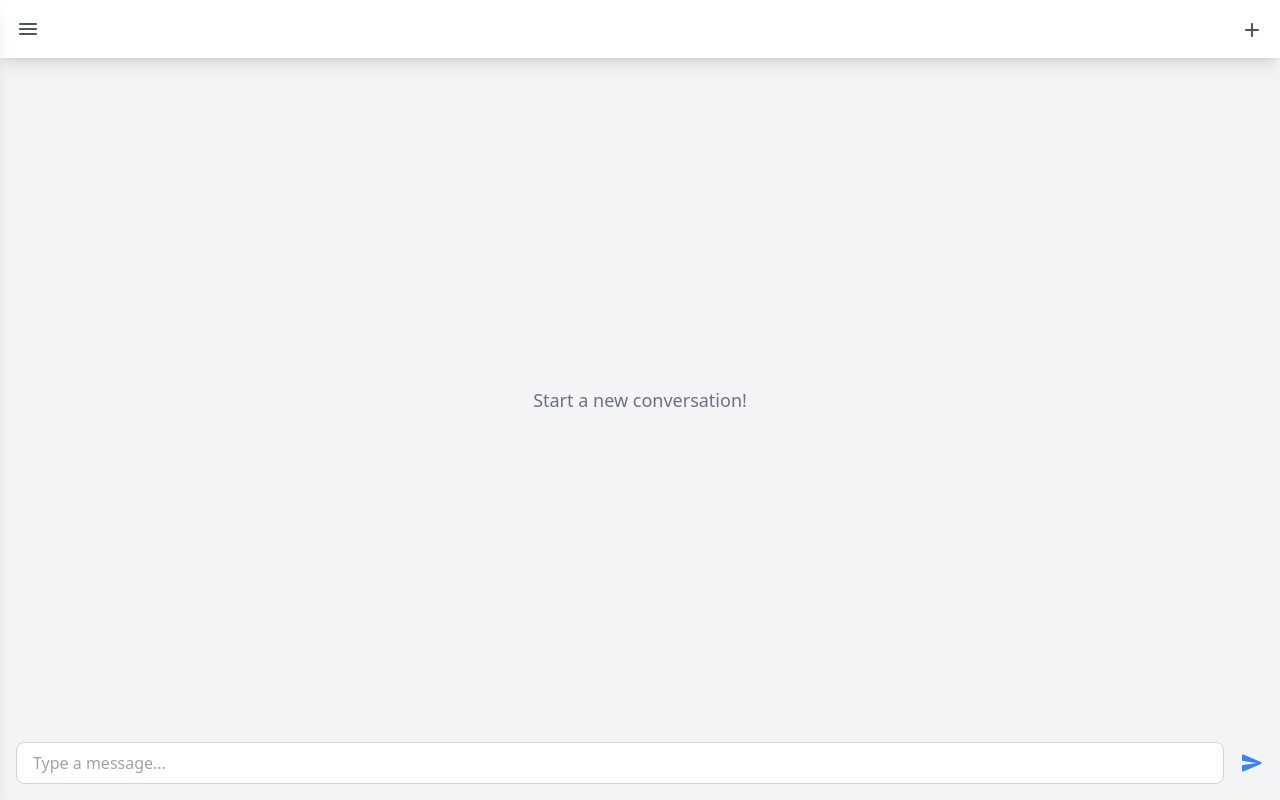
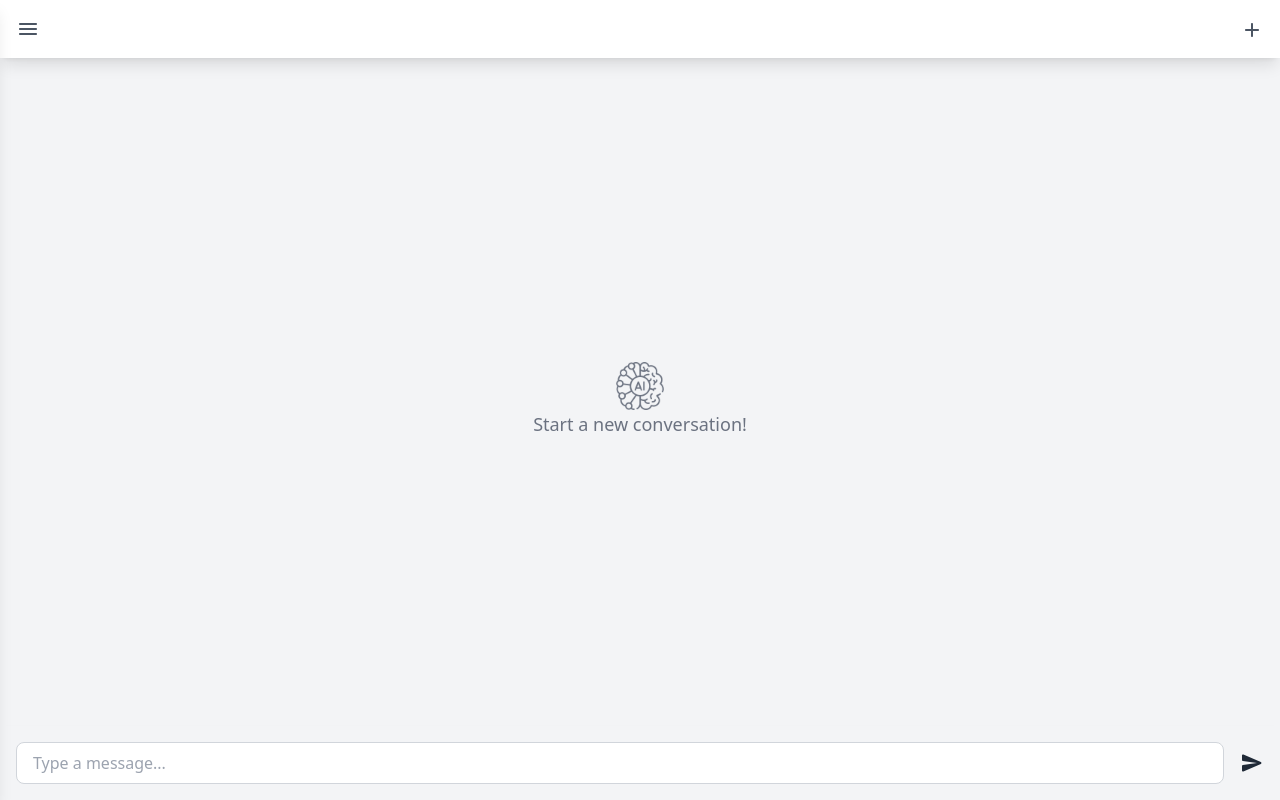
Before and after one commit to rainof/ai-chatbot-app, a React (Create React App) app in the folder client/: page / in a window 1280 px wide. Built offline with nearby package versions, Linux system fonts and the light colour scheme.

Commit message:
style(frontend): add application logo to the header and chat page

```diff
--- a/client/public/index.html
+++ b/client/public/index.html
@@ -13,6 +13,7 @@
       href="https://fonts.googleapis.com/css2?family=Ubuntu+Mono:ital,wght@0,400;0,700;1,400;1,700&display=swap"
       rel="stylesheet"
     />
+    <link rel="icon" href="%PUBLIC_URL%/logo-color.png" />
     <link rel="manifest" href="%PUBLIC_URL%/manifest.json" />
     <title>AI Chatbot App</title>
   </head>
--- a/client/src/components/InputField.js
+++ b/client/src/components/InputField.js
@@ -27,7 +27,7 @@ function InputField({ handleSend, setActiveChatId }) {
       />
       <SendRoundedIcon
         onClick={onSend}
-        className="icon-style send-btn text-blue-500 cursor-pointer ml-4"
+        className="icon-style send-btn text-gray-800 cursor-pointer ml-4"
       />
     </div>
   );
--- a/client/src/pages/NewPage.js
+++ b/client/src/pages/NewPage.js
@@ -1,6 +1,7 @@
 import React from "react";
 import NavBar from "../components/NavBar";
 import InputField from "../components/InputField";
+import GrayLogo from "../images/logo-gray.png";
 
 function NewPage({
   chats,
@@ -26,8 +27,10 @@ function NewPage({
         fetchChatById={fetchChatById}
         setIsDelete={setIsDelete}
       />
-      {/* Blank content for a new page */}
-      <div className="flex flex-grow items-center justify-center text-center">
+      <div className="flex flex-col flex-grow items-center justify-center text-center">
+        <div className="h-12 w-12">
+          <img src={GrayLogo} alt="Gray Logo" />
+        </div>
         <p className="text-gray-500 text-lg font-medium">
           Start a new conversation!
         </p>
```
Also changed, not shown: client/public/logo-color.png (added), client/src/images/logo-gray.png (added).
